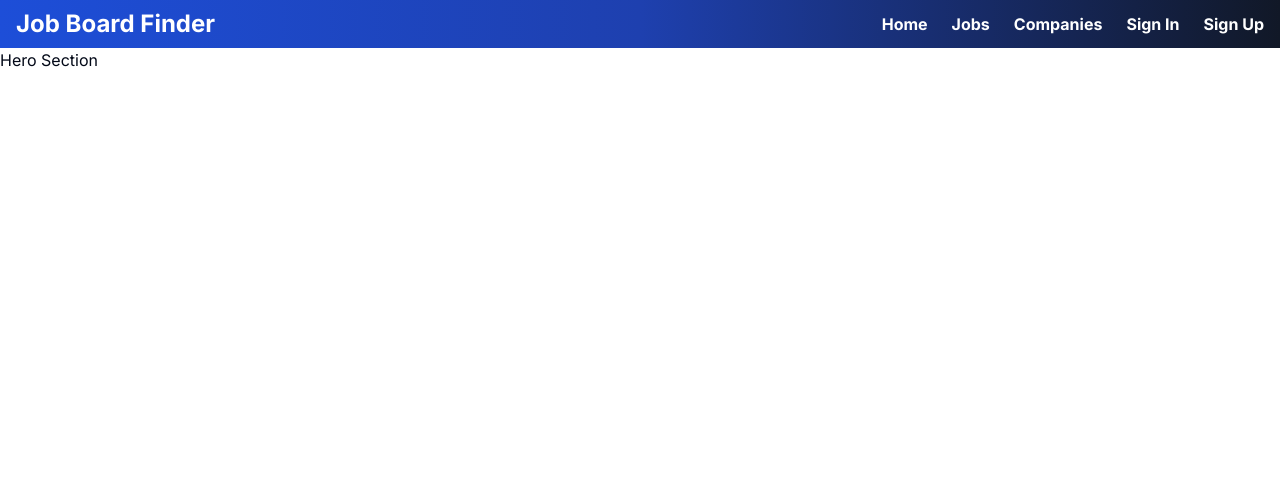
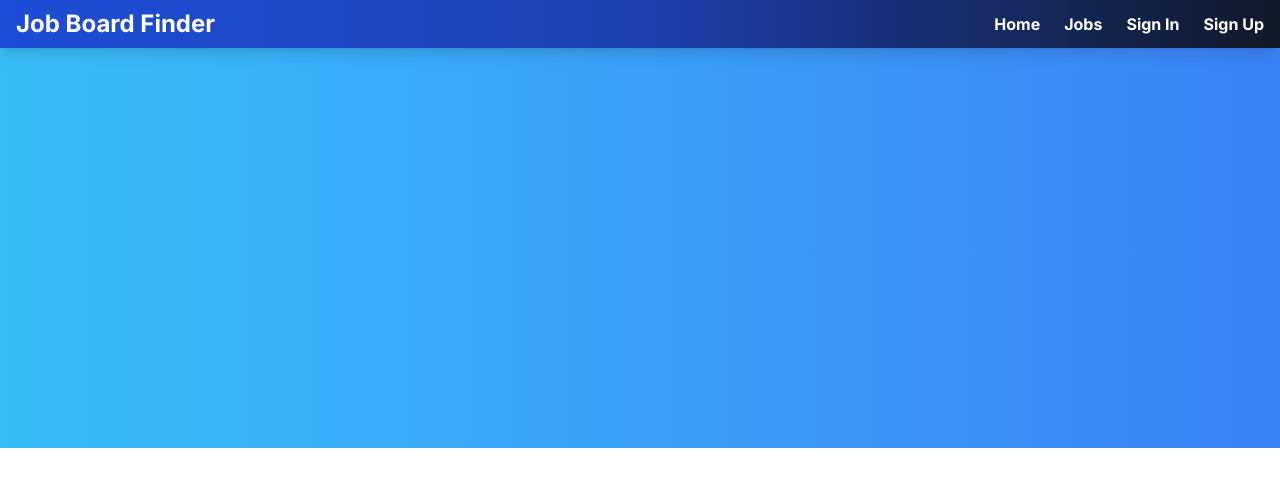
Before and after one commit to aaronaltman/job-board, a Next.js app: page / in a window 1280 px wide. Shown: the top 486 px of the page. Built offline with nearby package versions, Linux system fonts and the light colour scheme.

Commit message:
header and hero

```diff
--- a/src/app/page.tsx
+++ b/src/app/page.tsx
@@ -1,11 +1,12 @@
 import HeaderMain from "@/components/header-main";
+import HeroMain from "@/components/hero-main";
 import Image from "next/image";
 
 export default function Home() {
   return (
-    <main>
+    <main className="">
       <HeaderMain />
-      <section>Hero Section</section>
+      <HeroMain />
     </main>
   );
 }
--- a/src/components/header-main.tsx
+++ b/src/components/header-main.tsx
@@ -3,13 +3,12 @@ import React from "react";
 export default function HeaderMain() {
   return (
     <div className="max-w-8xl mx-auto">
-      <header className="flex flex-col space-y-4 md:space-y-0 md:flex-row px-4 py-2 justify-between items-center bg-zinc-100 bg-gradient-to-r from-blue-700 via-blue-800 to-gray-900 ">
+      <header className="flex flex-col space-y-4 md:space-y-0 md:flex-row px-4 py-2 justify-between items-center bg-zinc-100 bg-gradient-to-r from-blue-700 via-blue-800 to-gray-900 shadow-lg sticky ">
         <p className=" text-white text-2xl font-bold ">Job Board Finder</p>
         <nav>
           <ul className="flex flex-wrap space-x-6 text-white font-bold">
             <li className="hover:bg-white/50">Home</li>
             <li>Jobs</li>
-            <li>Companies</li>
             <li>Sign In</li>
             <li>Sign Up</li>
           </ul>
--- /dev/null
+++ b/src/components/hero-main.tsx
@@ -0,0 +1,9 @@
+import React from "react";
+
+export default function HeroMain() {
+  return (
+    <section className="bg-gradient-to-r from-sky-400 to-blue-500 h-[50vh] py-4 px-4">
+      <div className="max-w-8xl"></div>
+    </section>
+  );
+}
```
